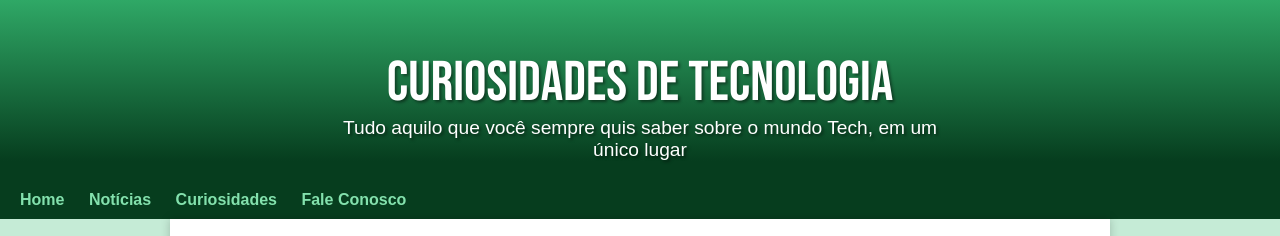
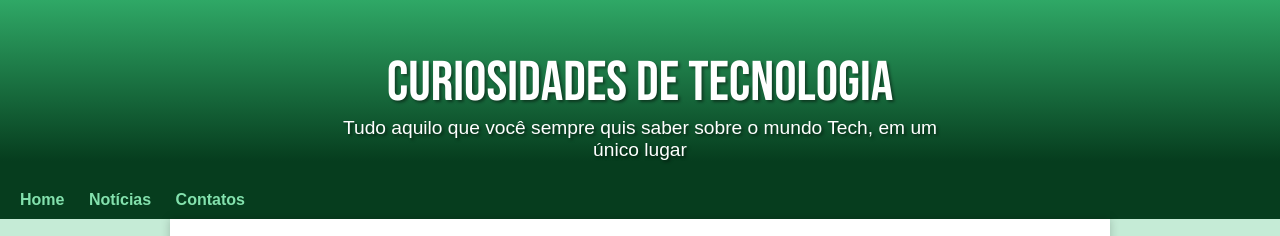
Before and after one commit to Bryan-Lucas706/projeto-android, a plain HTML site: page index.html in a window 1280 px wide. Shown: the top 236 px of the page. Drawn offline with Linux system fonts and the light colour scheme.

Commit message:
alterei o nav

```diff
--- a/index.html
+++ b/index.html
@@ -18,8 +18,7 @@
     <nav>
       <a href="">Home</a>
       <a href="">Notícias</a>
-      <a href="">Curiosidades</a>
-      <a href="">Fale Conosco</a>
+      <a href="">Contatos</a>
     </nav>
     <main>
       <article>
--- a/style.css
+++ b/style.css
@@ -60,6 +60,7 @@
   color: var(--cor1);
   font-weight: bold;
 
+  text-align: center;
   border-radius: 5px;
   transition-duration: 0.5s;
 }
```
